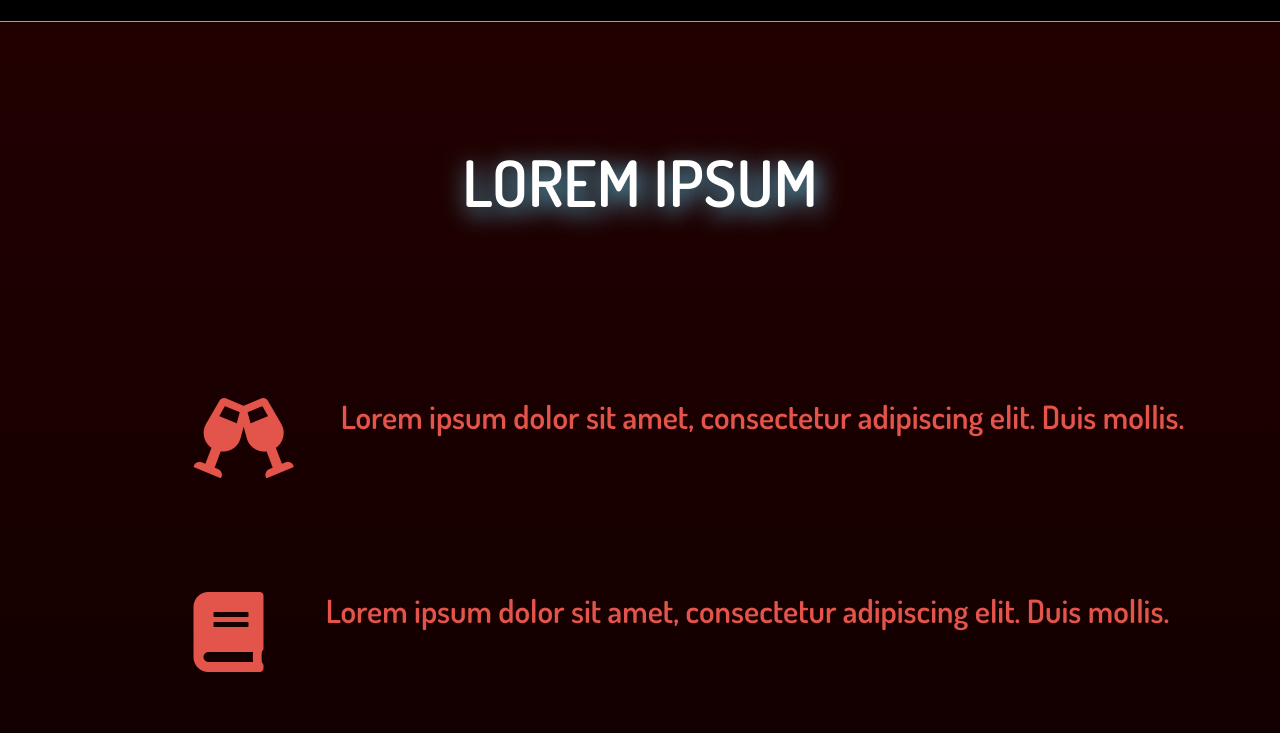
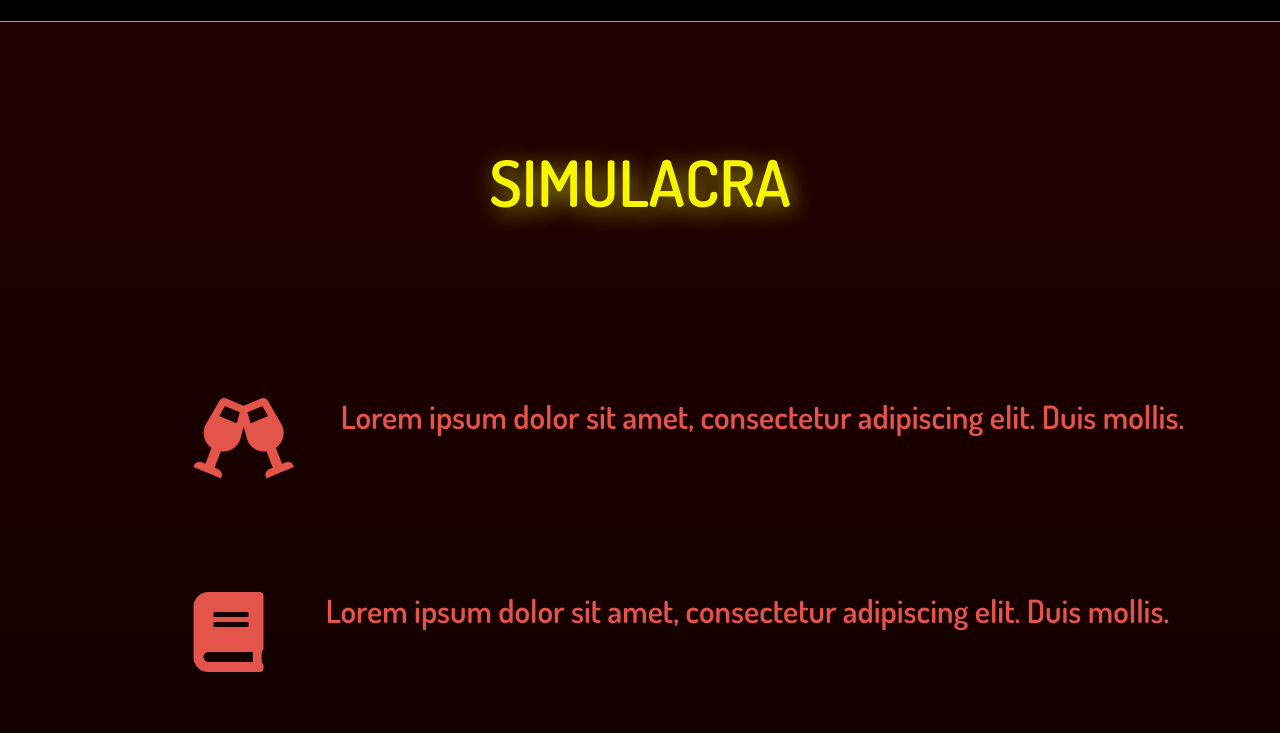
Before and after one commit to plaidbait91/VM-2021, a website built with Parcel: page src/index.html in a window 1280 px wide. Shown: the part 67-800 px from the top of the page. Built offline with nearby package versions, Linux system fonts and the light colour scheme.

Commit message:
Added Website name

```diff
--- a/src/index.html
+++ b/src/index.html
@@ -25,7 +25,7 @@
                 <div class="row">
                     <div class="col-sm-12">
                         <div class="intro">
-                            LOREM IPSUM
+                            SIMULACRA
                         </div>
                     </div>
                 </div>
--- a/src/scss/_style.scss
+++ b/src/scss/_style.scss
@@ -93,9 +93,9 @@ main {
 .intro {
     text-align: center;
     padding: 10%;
-    text-shadow: 3px 5px 25px #64ccec;
+    text-shadow: 3px 5px 25px #f7f700ab;
     font-size: 4rem;
-    color: #fff;
+    color: #f7f500;
     font-family: "Dosis", Helvetica, Arial, sans-serif;
 }
 
```
